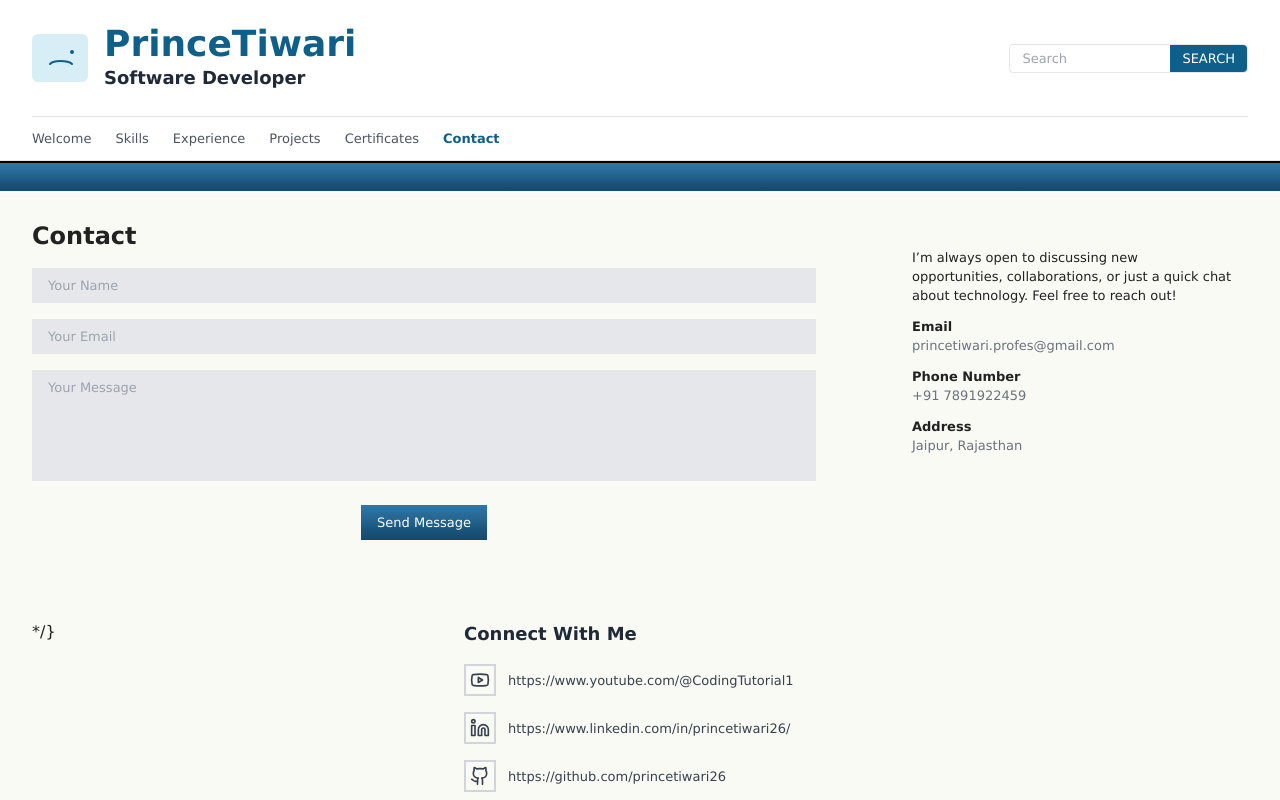
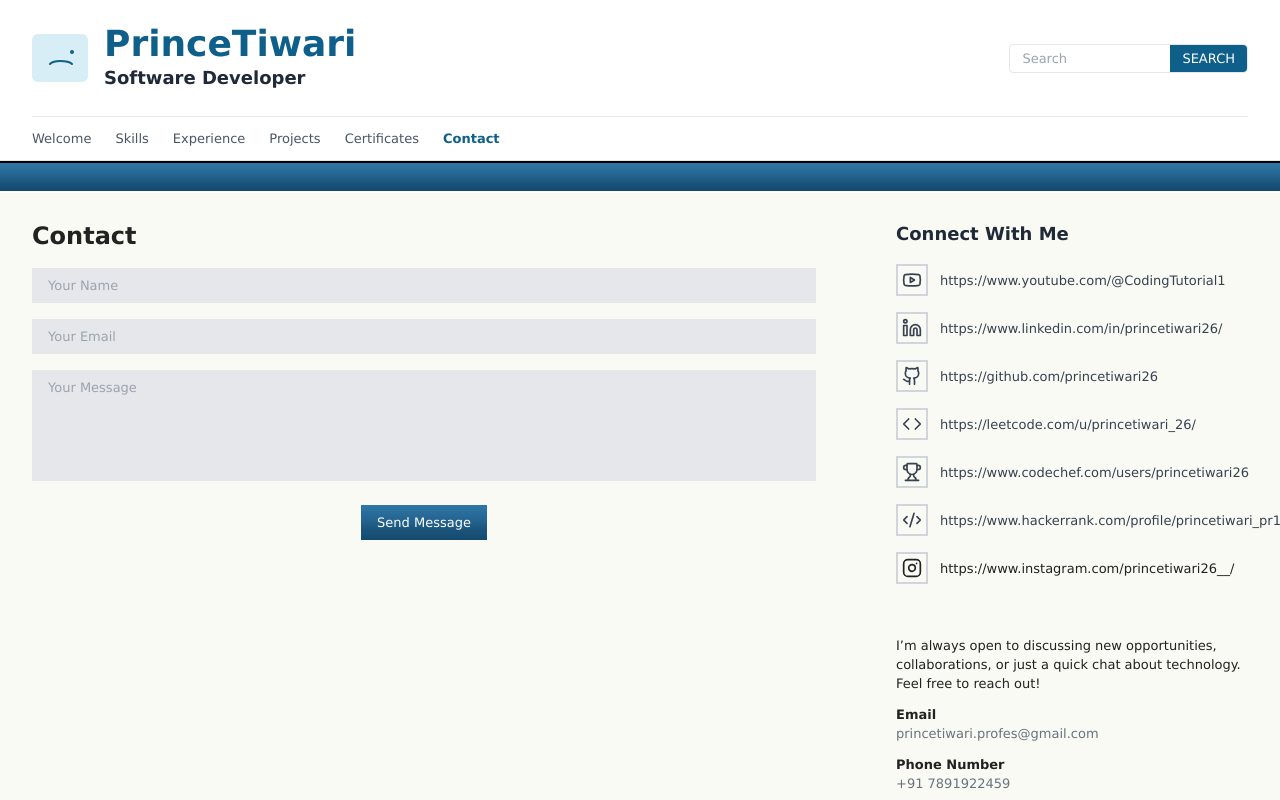
Before and after one commit to notforalluser/prince, a React (Vite) app: page /contact in a window 1280 px wide. Shown: the top 800 px of the page. Built offline with nearby package versions, Linux system fonts and the light colour scheme.

Commit message:
Portfolio

```diff
--- a/src/pages/Contact.jsx
+++ b/src/pages/Contact.jsx
@@ -138,29 +138,6 @@ function Contact() {
           </div>
 
           {/* Sidebar */}
-          <aside className="space-y-6">
-            <div className="p-4">
-              <div className="text-sm">
-                <div className="mt-3">
-                  <p>I’m always open to discussing new opportunities,
-                      collaborations, or just a quick chat about technology.
-                      Feel free to reach out!</p>
-                </div>
-                <div className="mt-3">
-                  <div className="font-semibold">Email</div>
-                  <div className="text-sm text-gray-500">princetiwari.profes@gmail.com</div>
-                </div>
-                <div className="mt-3">
-                  <div className="font-semibold">Phone Number</div>
-                  <div className="text-sm text-gray-500">+91 7891922459</div>
-                </div>
-                <div className="mt-3">
-                  <div className="font-semibold">Address</div>
-                  <div className="text-sm text-gray-500">Jaipur, Rajasthan</div>
-                </div>
-              </div>
-            </div>
-          </aside> */}
           <aside className="leading-loose">
             {/* Social Links Section */}
             <div className="mb-8">
```
